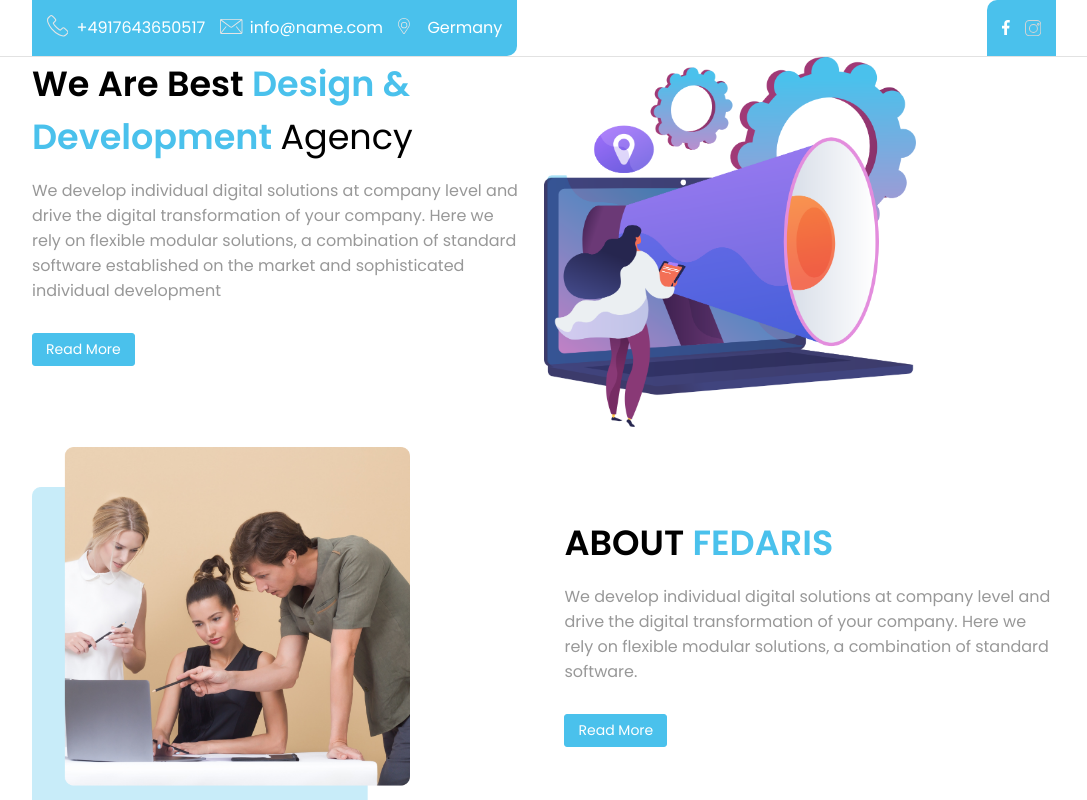
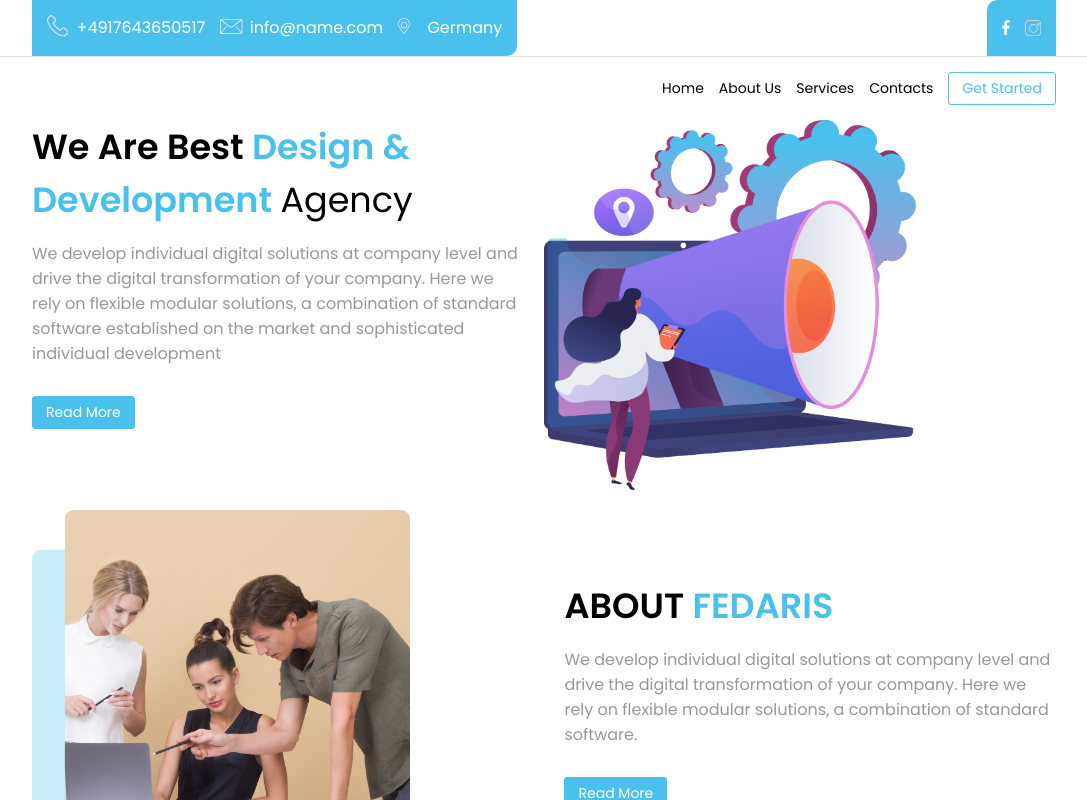
Before and after one commit to jasham/agency, a React (Create React App) app: page / in a window 1280 px wide. Shown: the top 800 px of the page, without its empty margins (96-1183 px from the left). Built offline with nearby package versions, Linux system fonts and the light colour scheme.

Commit message:
updating files

```diff
--- a/src/components/header/index.js
+++ b/src/components/header/index.js
@@ -25,7 +25,7 @@
             </SubWrapper>
                     <Line />
             <SubWrapper>
-                {/* <LowerHeader /> */}
+                <LowerHeader />
             </SubWrapper>
         </MainWrapper>
 }
```
